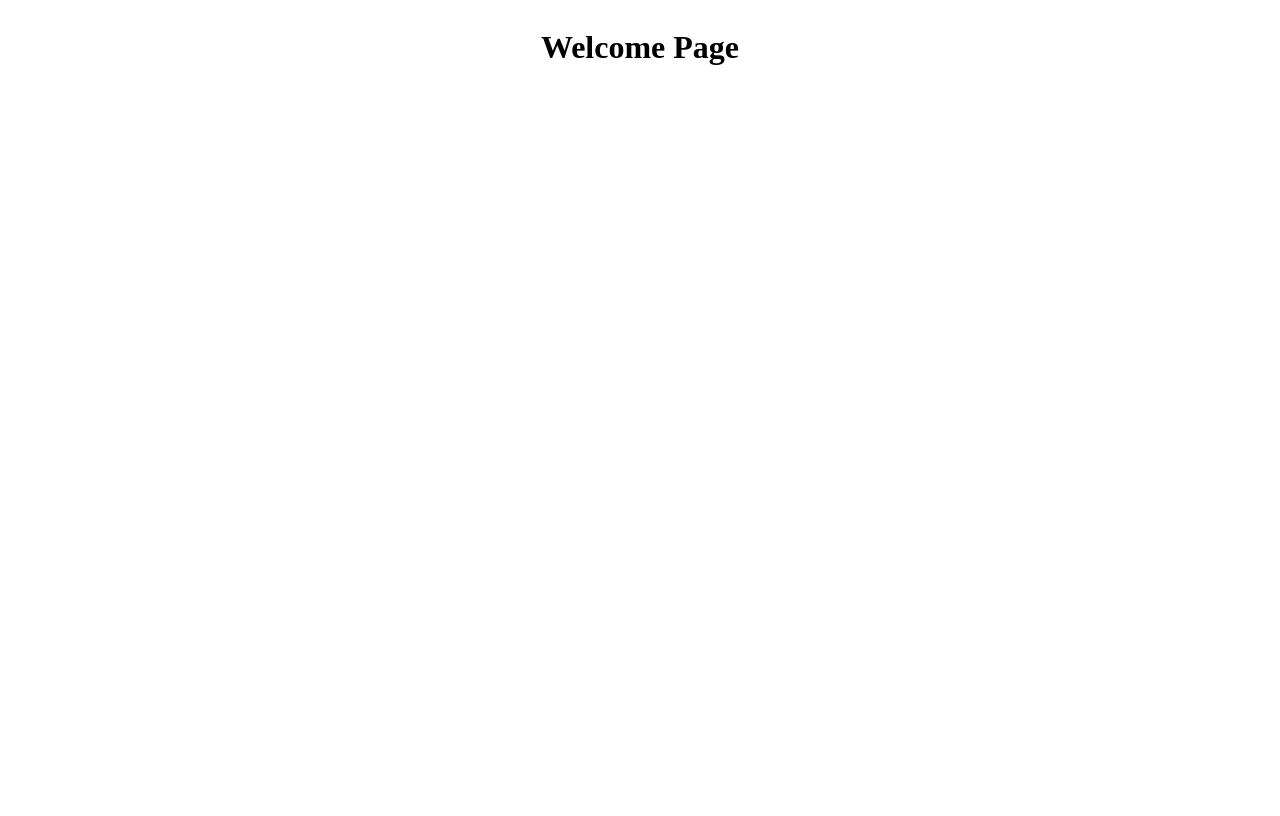
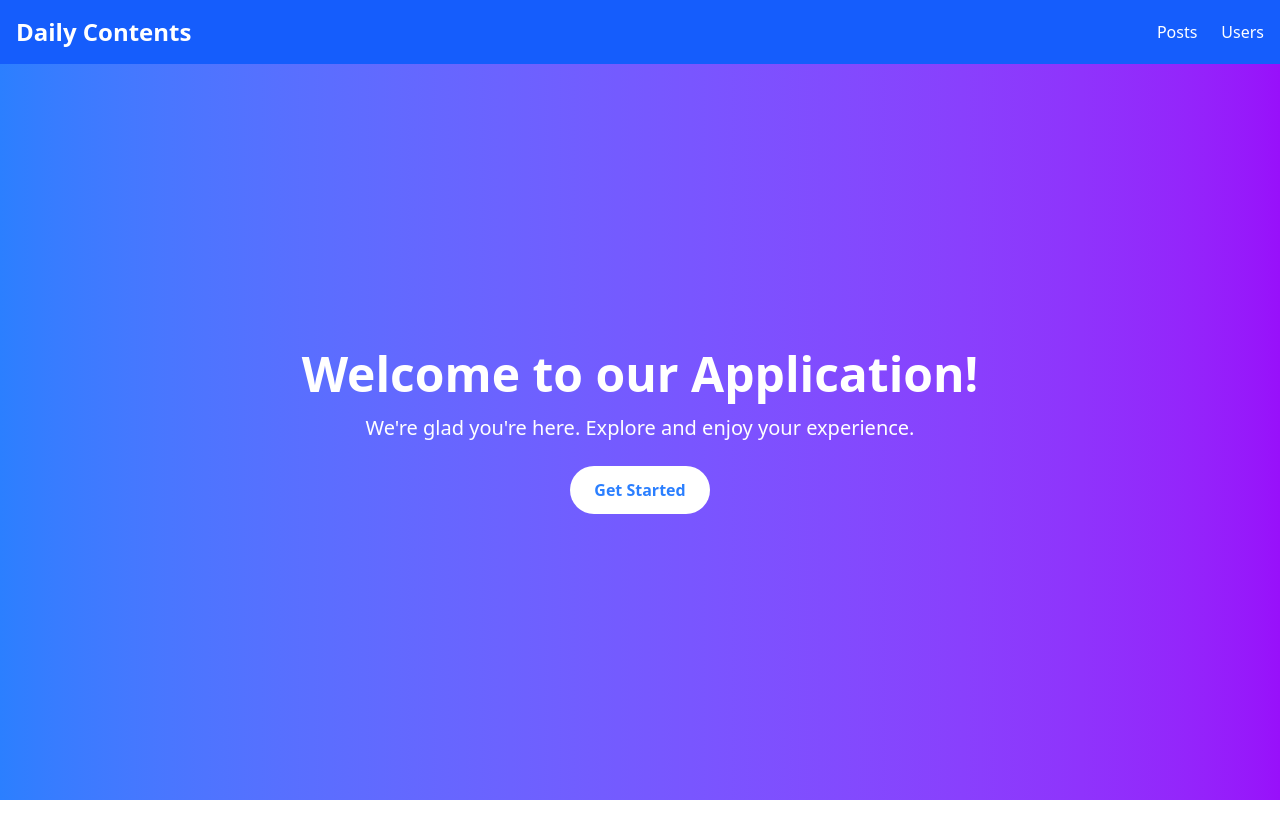
Before and after one commit to Ms-Irungu/alx-project-0x01-setup, a Next.js app in the folder alx-project-0x01/: page / in a window 1280 px wide. Built offline with nearby package versions, Linux system fonts and the light colour scheme.

Commit message:
Set up Navigation between posts and users pages

```diff
--- a/alx-project-0x01/components/layout/Header.tsx
+++ b/alx-project-0x01/components/layout/Header.tsx
@@ -1,9 +1,26 @@
 import React from 'react'
+import Link from 'next/link'
 
-const Header = () => {
-  return (
-    <div>Header</div>
-  )
+const Header: React.FC = () => {
+    return (
+        <header className='bg-blue-600 text-white shadow-md py-4'>
+            <div className='container mx-auto flex justify-between items-center px-4'>
+                <h3 className='font-bold text-2xl'>
+                    <Link href='/'>Daily Contents</Link>
+                </h3>
+                <nav>
+                    <ul className='flex space-x-6'>
+                        <li className='hover:underline'>
+                            <Link href='/posts'>Posts</Link>
+                        </li>
+                        <li className='hover:underline'>
+                            <Link href='/users'>Users</Link>
+                        </li>
+                    </ul>
+                </nav>
+            </div>
+        </header>
+    )
 }
 
-export default Header
+export default Header;
--- a/alx-project-0x01/pages/index.tsx
+++ b/alx-project-0x01/pages/index.tsx
@@ -1,9 +1,23 @@
 import React from 'react'
+import Header from '../components/layout/Header'
 
 const Home: React.FC = () => {
   return (
-    <div className='flex justify-center h-screen'>
-      <h1 className='text-7xl font-thin'>Welcome Page</h1>
+    <div className="flex flex-col h-screen">
+      <Header />
+      <main className="flex-grow flex items-center justify-center bg-gradient-to-r from-blue-500 to-purple-600">
+        <div className="text-center">
+          <h1 className="text-5xl font-bold text-white">
+            Welcome to our Application!
+          </h1>
+          <p className="mt-4 text-xl text-white">
+            We&#39;re glad you&#39;re here. Explore and enjoy your experience.
+          </p>
+          <button className="mt-6 px-6 py-3 bg-white text-blue-500 rounded-full font-semibold hover:bg-gray-200 transition">
+            Get Started
+          </button>
+        </div>
+      </main>
     </div>
   );
 }
--- a/alx-project-0x01/pages/posts/index.tsx
+++ b/alx-project-0x01/pages/posts/index.tsx
@@ -1,9 +1,10 @@
 import React from 'react'
+import Header from '../../components/layout/Header';
 
-const index = () => {
+const Posts = () => {
   return (
-    <div>index</div>
+    <div>Posts Info </div>
   )
 }
 
-export default index
+export default Posts;
--- a/alx-project-0x01/pages/users/index.tsx
+++ b/alx-project-0x01/pages/users/index.tsx
@@ -1,9 +1,10 @@
 import React from 'react'
+import Header from '../../components/layout/Header';
 
-const index = () => {
+const Users = () => {
   return (
-    <div>index</div>
+    <div>Users Info</div>
   )
 }
 
-export default index
+export default Users;
--- a/alx-project-0x01/styles/globals.css
+++ b/alx-project-0x01/styles/globals.css
@@ -1,3 +1 @@
-@tailwind base;
-@tailwind components;
-@tailwind utilities;
+@import "tailwindcss";
```
